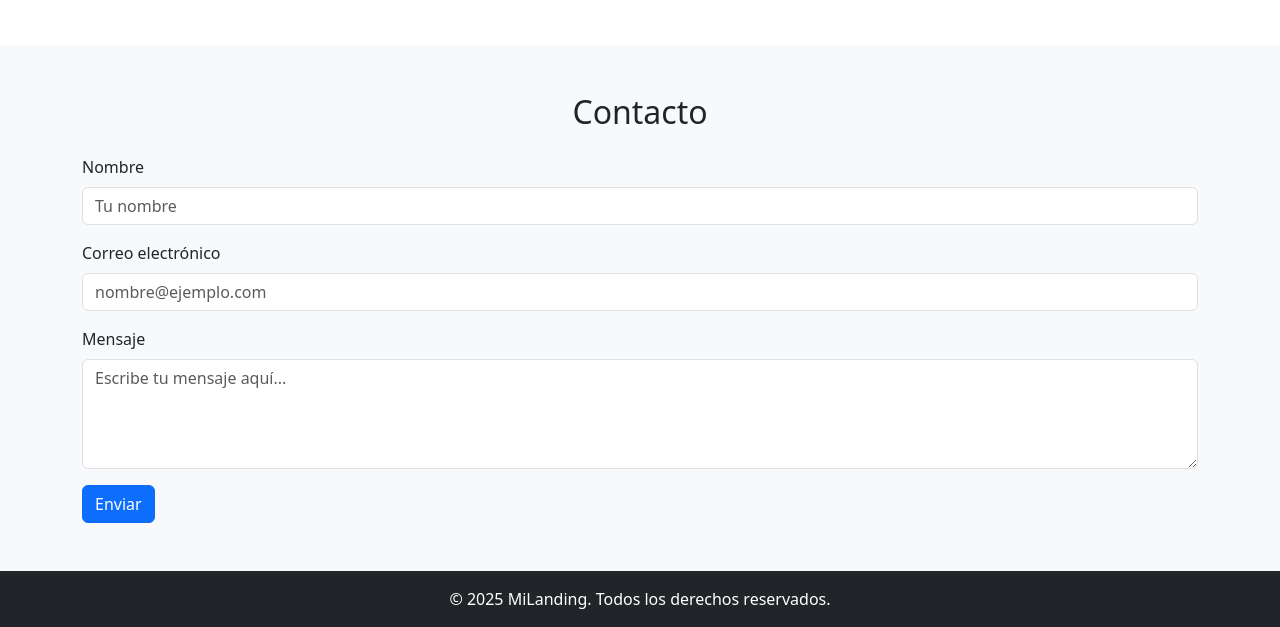
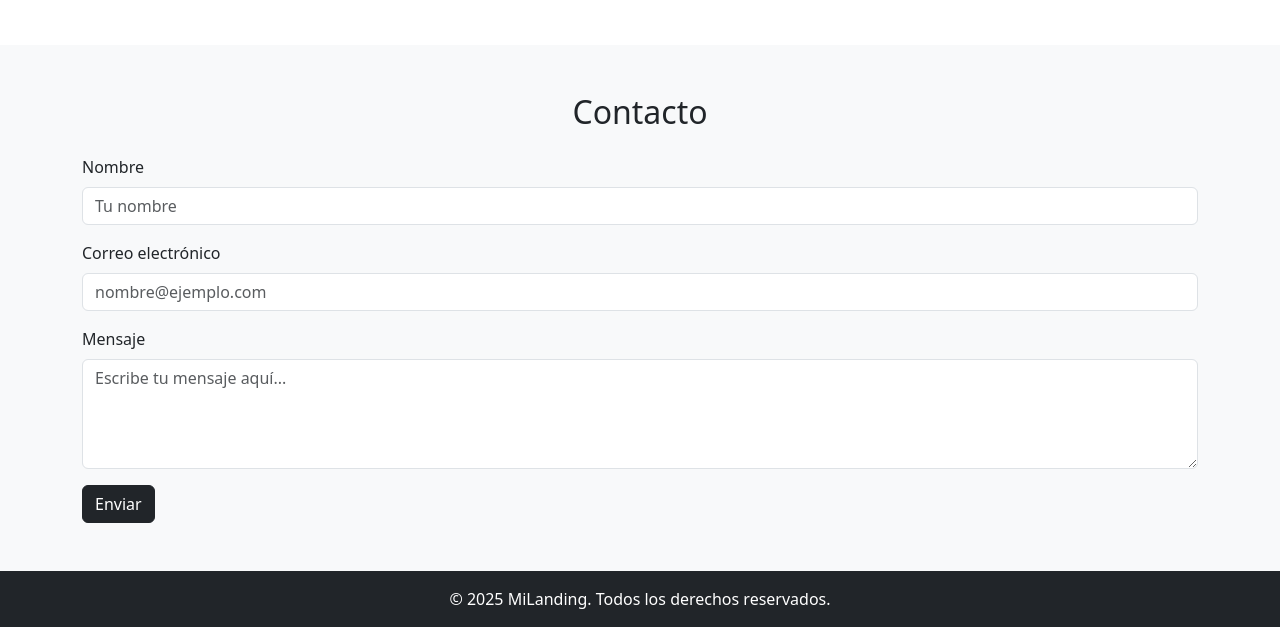
Before and after one commit to Gh0stRaccoon/simple_page_bootstrap, a plain HTML site: page index.html in a window 1280 px wide. Shown: the part 949-1576 px from the top of the page. Drawn offline with nearby package versions, Linux system fonts and the light colour scheme.

Commit message:
cambias color de boton enviar

```diff
--- a/index.html
+++ b/index.html
@@ -136,7 +136,7 @@
               placeholder="Escribe tu mensaje aquí..."
             ></textarea>
           </div>
-          <button type="submit" class="btn btn-primary">Enviar</button>
+          <button type="submit" class="btn btn-dark">Enviar</button>
         </form>
       </div>
     </section>
```
